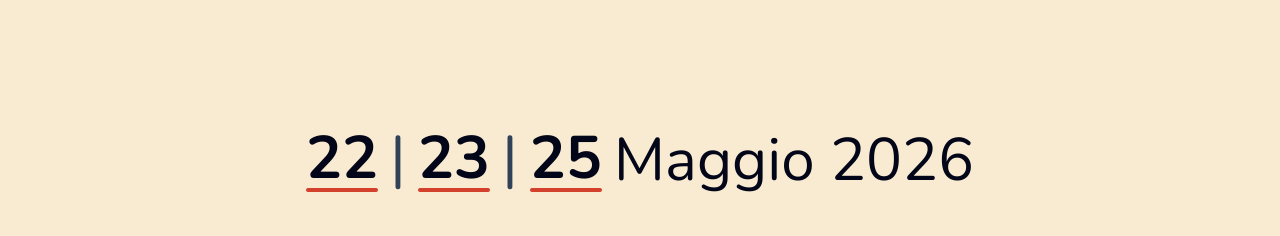
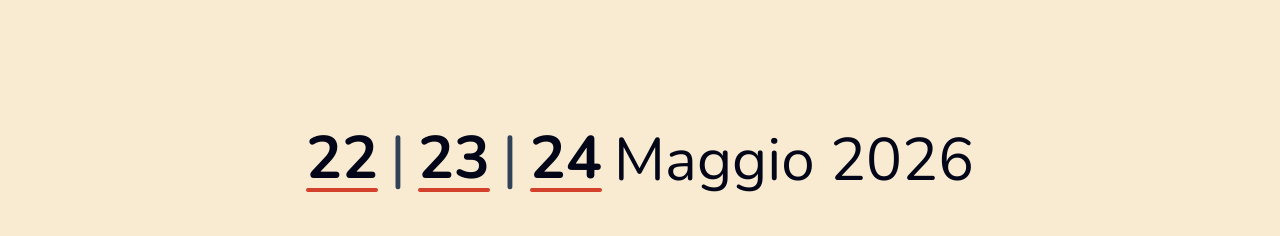
Before and after one commit to flavio-bernasconi/valmofestival, a Next.js app: page / in a window 1280 px wide. Shown: the top 236 px of the page. Built offline with nearby package versions, Linux system fonts and the light colour scheme.

Commit message:
fix dates

```diff
--- a/src/components/ComingSoon.jsx
+++ b/src/components/ComingSoon.jsx
@@ -27,7 +27,7 @@ export const ComingSoonHero = () => {
             </p>
             <span className="text-slate-700">|</span>
             <p className="font-bold grid place-content-center">
-              25
+              24
               <span className="h-1 w-full bg-[#D3402B] rounded-3xl" />
             </p>
           </div>
```
